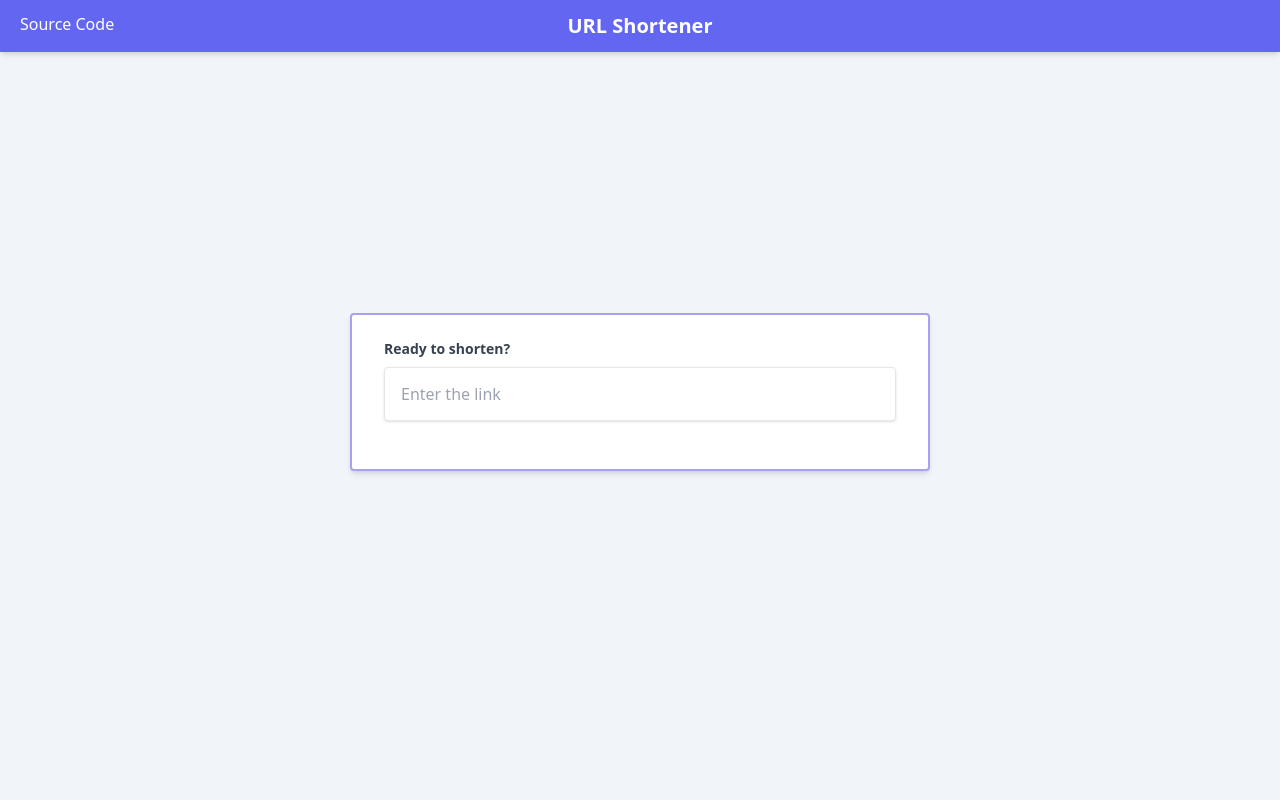
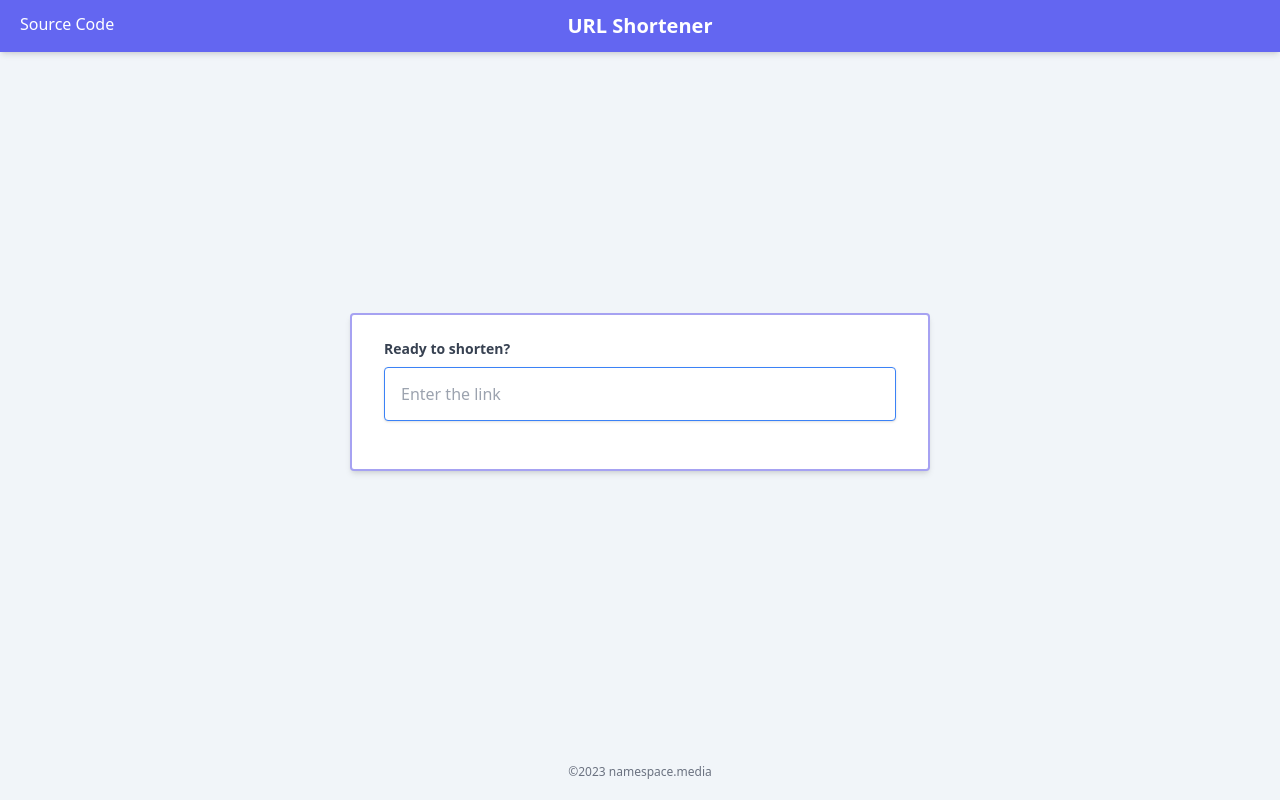
Before and after one commit to S1thK3nny/praktikum2023, a Next.js app: page / in a window 1280 px wide. Built offline with nearby package versions, Linux system fonts and the light colour scheme.

Commit message:
Textfield input is now required, added copyright

```diff
--- a/src/pages/index.tsx
+++ b/src/pages/index.tsx
@@ -6,7 +6,7 @@ const inter = Inter({ subsets: ['latin'] })
 
 export default function Home() {
   return (
-    <div className='h-screen bg-slate-100'>
+    <div className="h-screen bg-slate-100">
 
       <TopBar/>
 
@@ -17,9 +17,13 @@ export default function Home() {
               <label className="block text-gray-700 text-sm font-bold mb-2 text-left">
                 Ready to shorten?
               </label>
-              <input className="shadow text-left appearance-none border rounded w-128 py-4 px-4 text-gray-700 leading-tight focus:outline-none focus:shadow-outline" id="url" type="text" placeholder="Enter the link" />
+              <input className="shadow text-left appearance-none border rounded w-128 py-4 px-4 text-gray-700 leading-tight focus:outline-none focus:shadow-outline focus:border-blue-500 focus:on" id="url" type="url" placeholder="Enter the link" required autoFocus/>
             </div>
           </form>
+
+          <p className="text-center text-gray-500 text-xs fixed bottom-0 py-5">
+          &copy;2023 namespace.media
+          </p>
 
       </div>
     </div>
--- a/tailwind.config.js
+++ b/tailwind.config.js
@@ -15,6 +15,9 @@ module.exports = {
       spacing: {
         '128': '32rem',
       },
+      backgroundImage: {
+        'bgtexture': "url('/img/background.png')",
+      },
     },
   },
   plugins: [],
```
Also changed, not shown: img/background.png (added).
